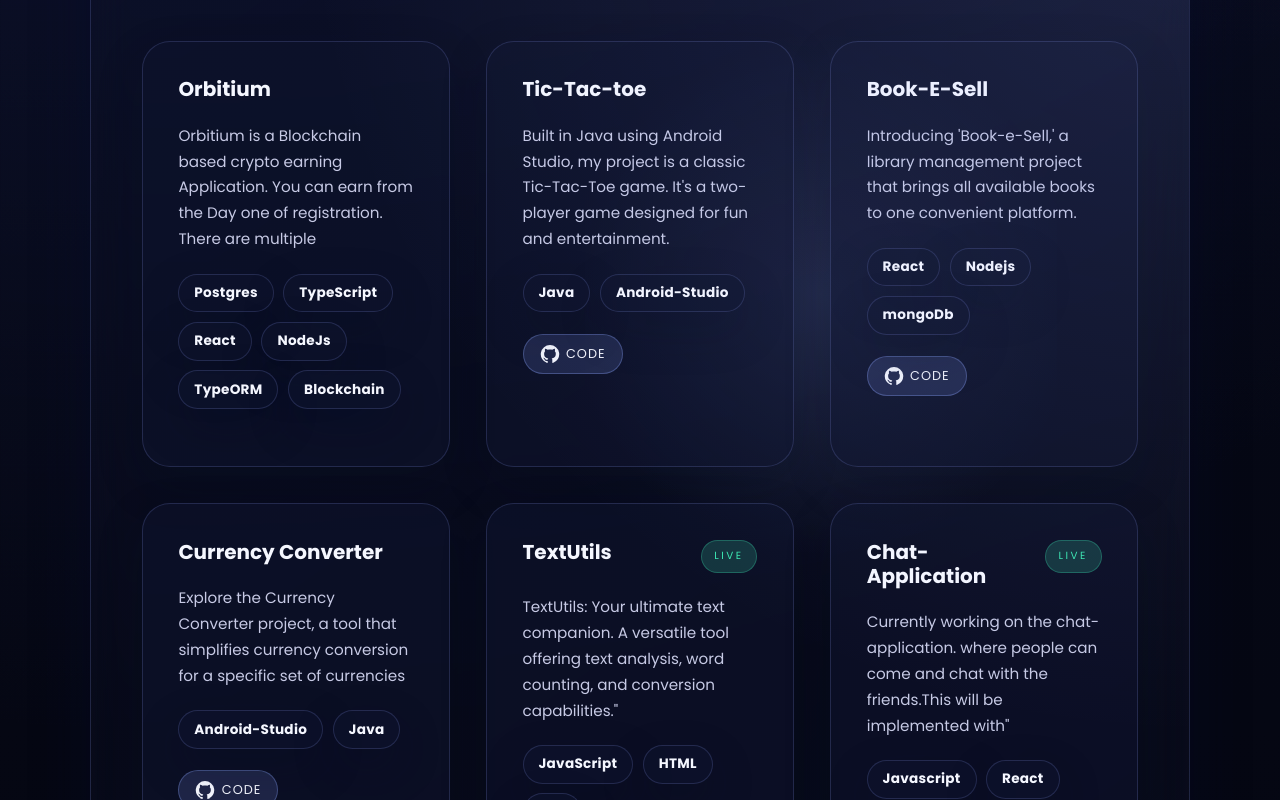
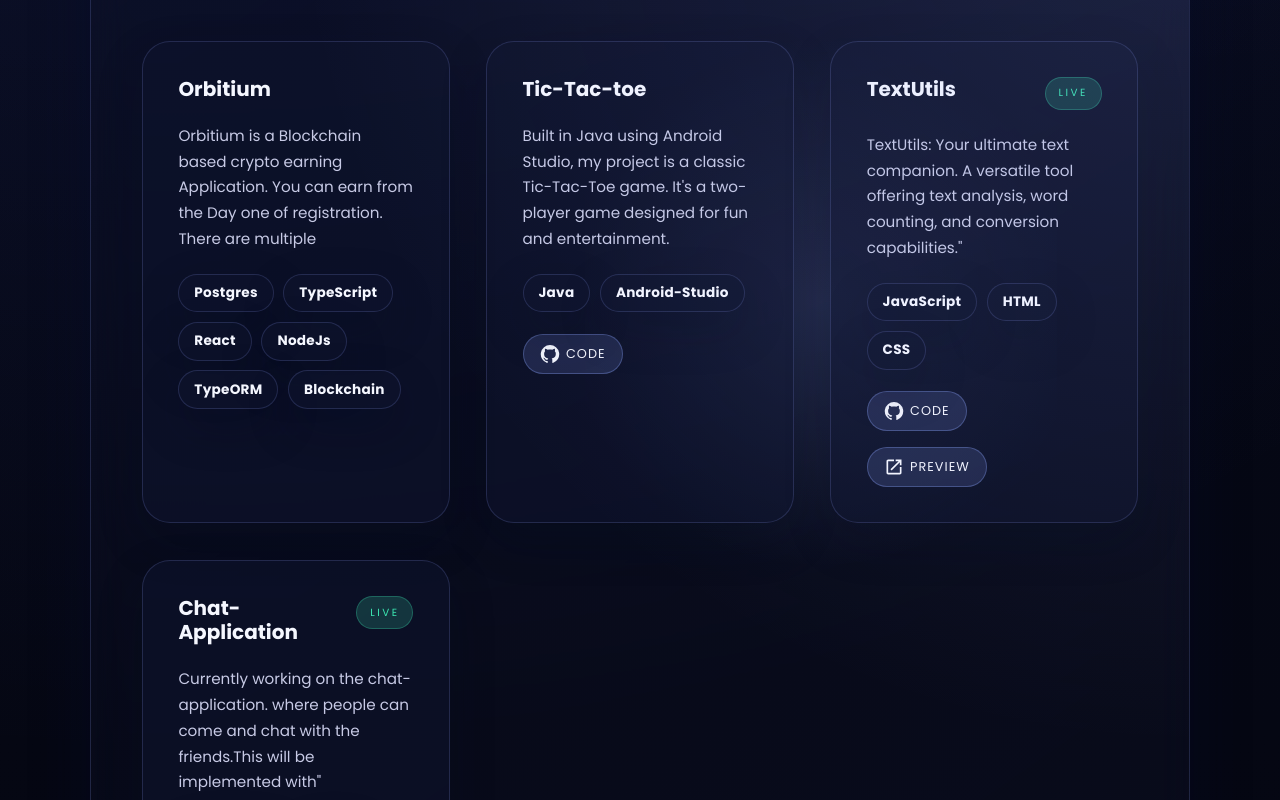
Before and after one commit to krn1904/Portfolio, a React (Create React App) app: page / in a window 1280 px wide. Shown: the part 2320-3120 px from the top of the page. Built offline with nearby package versions, Linux system fonts and the light colour scheme; no server answers.

Commit message:
removed projects that doesnt make any sense

```diff
--- a/src/portfolio.js
+++ b/src/portfolio.js
@@ -79,22 +79,25 @@ const projects = [
     sourceCode: 'https://github.com/krn1904/Tic-Tac-Toe',
     // livePreview: 'https://github.com',
   },
-  {
-    name: 'Book-E-Sell',
-    description:
-      "Introducing 'Book-e-Sell,' a library management project that brings all available books to one convenient platform.",
-    stack: [ 'React','Nodejs','mongoDb'],
-    sourceCode: 'https://github.com/krn1904/Book-management',
-    // livePreview: 'https://github.com',
-  },
-  {
-    name: 'Currency Converter',
-    description:
-      'Explore the Currency Converter project, a tool that simplifies currency conversion for a specific set of currencies',
-    stack: ['Android-Studio', 'Java'],
-    sourceCode: 'https://github.com/krn1904/CurrencyConverter',
-    // livePreview: 'https://github.com',
-  },
+  // removed project as it is not completed and not have any preeview. Think to add later when completed
+  // {
+  //   name: 'Book-E-Sell',
+  //   description:
+  //     "Introducing 'Book-e-Sell,' a library management project that brings all available books to one convenient platform.",
+  //   stack: [ 'React','Nodejs','mongoDb'],
+  //   sourceCode: 'https://github.com/krn1904/Book-management',
+  //   // livePreview: 'https://github.com',
+  // },
+
+  // removing as no need to show basic projects and not able to preview as well!
+  // {
+  //   name: 'Currency Converter',
+  //   description:
+  //     'Explore the Currency Converter project, a tool that simplifies currency conversion for a specific set of currencies',
+  //   stack: ['Android-Studio', 'Java'],
+  //   sourceCode: 'https://github.com/krn1904/CurrencyConverter',
+  //   // livePreview: 'https://github.com',
+  // },
   {
     name: 'TextUtils',
     description:
```
